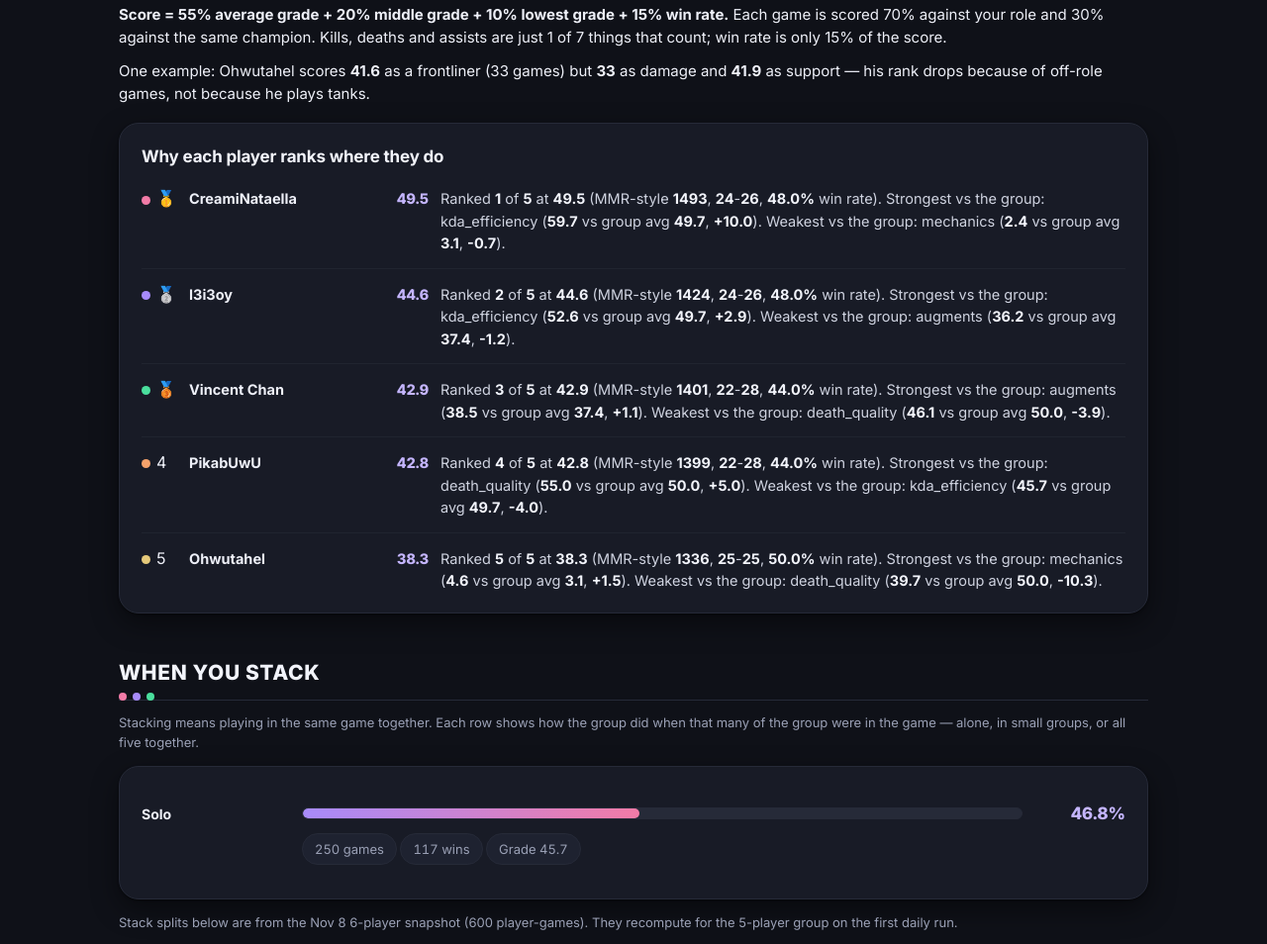
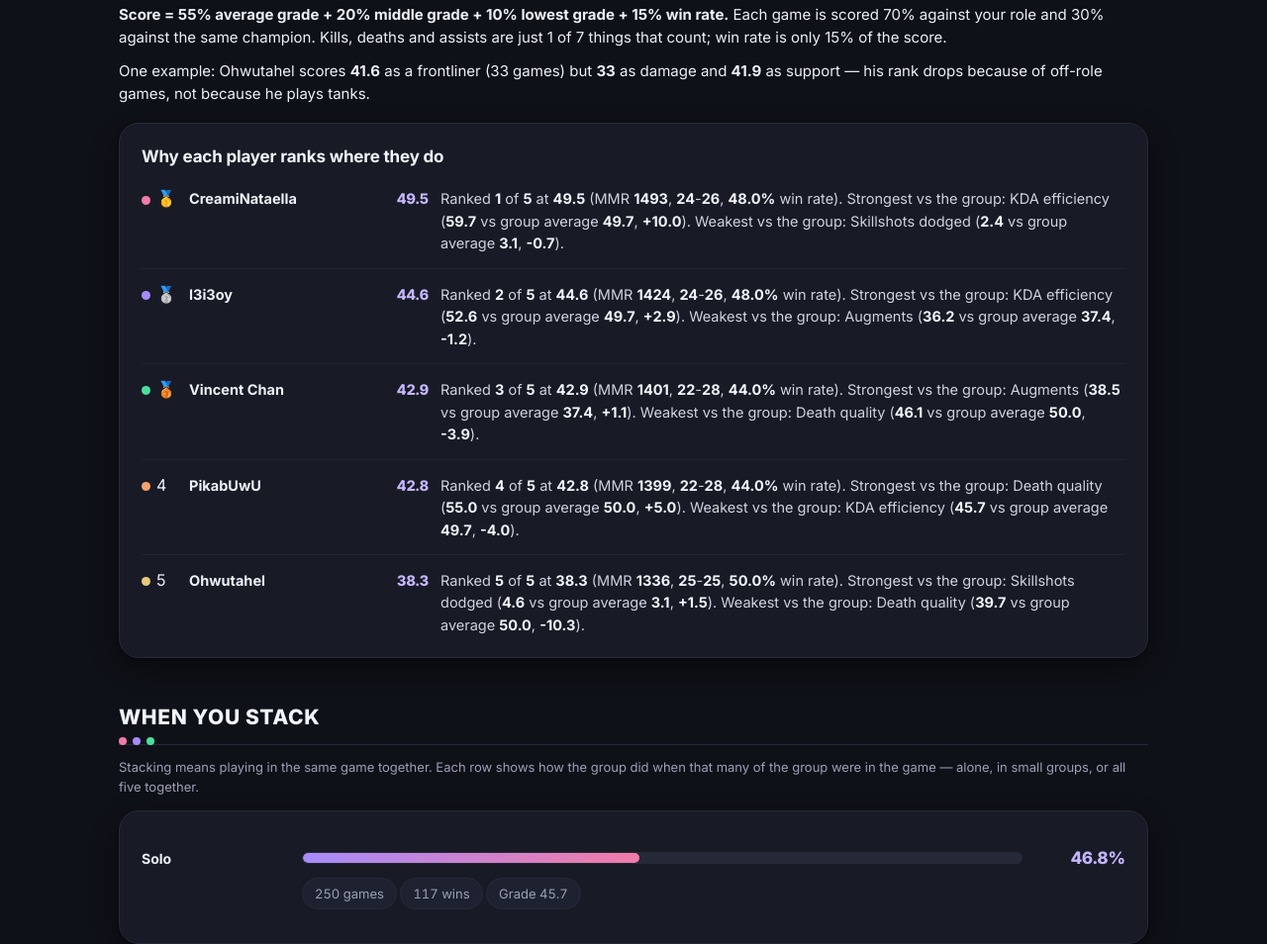
Before and after one commit to nataliechen923/aram-mayhem-leaderboard, a browser extension: page index.html in a window 1280 px wide. Shown: the part 1477-2431 px from the top of the page at 99% size. Drawn offline with Linux system fonts and the light colour scheme.

Commit message:
Summary plain labels: no raw criterion keys

```diff
--- a/index.html
+++ b/index.html
@@ -523,6 +523,9 @@ async function load() {
     "PikabUwU": "Full breakdown fills on the first daily run."
   };
   const boldNums = (s) => s.replace(/(?<![\w.])([+\-]?(?:\d{1,3}(?:,\d{3})+|\d+)(?:\.\d+)?%?)(?![\w.])/g, '<b>$1</b>');
+  // Plain labels for criterion keys, so the summary never shows raw
+  // keys like death_quality. Shared with whyBullets below.
+  const CRIT_LABEL = {output:'Damage output', kda_efficiency:'KDA efficiency', teamplay:'Teamplay', death_quality:'Death quality', conversion:'Structures', augments:'Augments', mechanics:'Skillshots dodged'};
   const summarizeLive = (why) => {
     // Leading sentences of why_rank (rank + strongest/weakest), dropping
     // the trailing methodology sentence. Split on sentence ends only —
@@ -531,7 +534,10 @@ async function load() {
     const sentences = text.split(/(?<=[.!?]['")\]]?)\s+/).filter(Boolean);
     let out = '';
     for (const s of sentences) { out += (out ? ' ' : '') + s; if (out.replace(/\s/g, '').length >= 140) break; }
-    return boldNums(out.trim());
+    let plain = out.trim();
+    for (const [k, lab] of Object.entries(CRIT_LABEL)) plain = plain.replace(new RegExp('\\b' + k + '\\b', 'g'), lab);
+    plain = plain.replace(/MMR-style/gi, 'MMR').replace(/vs group avg/gi, 'vs group average');
+    return boldNums(plain);
   };
   document.getElementById('rank-summary').innerHTML = `
     <div class="rank-summary">
@@ -610,8 +616,6 @@ async function load() {
 
   // Plain labels for the criteria, used wherever a criterion key
   // (kda_efficiency, death_quality, ...) would otherwise show raw.
-  const CRIT_LABEL = {output:'Damage output', kda_efficiency:'KDA efficiency', teamplay:'Teamplay', death_quality:'Death quality', conversion:'Structures', augments:'Augments', mechanics:'Skillshots dodged'};
-
   // Why-this-rank as short bullets: one reason per bullet, plain
   // labels, numbers bolded. The Fair section keeps the one-line
   // summary; the card carries the detail — no more two copies of the
```
